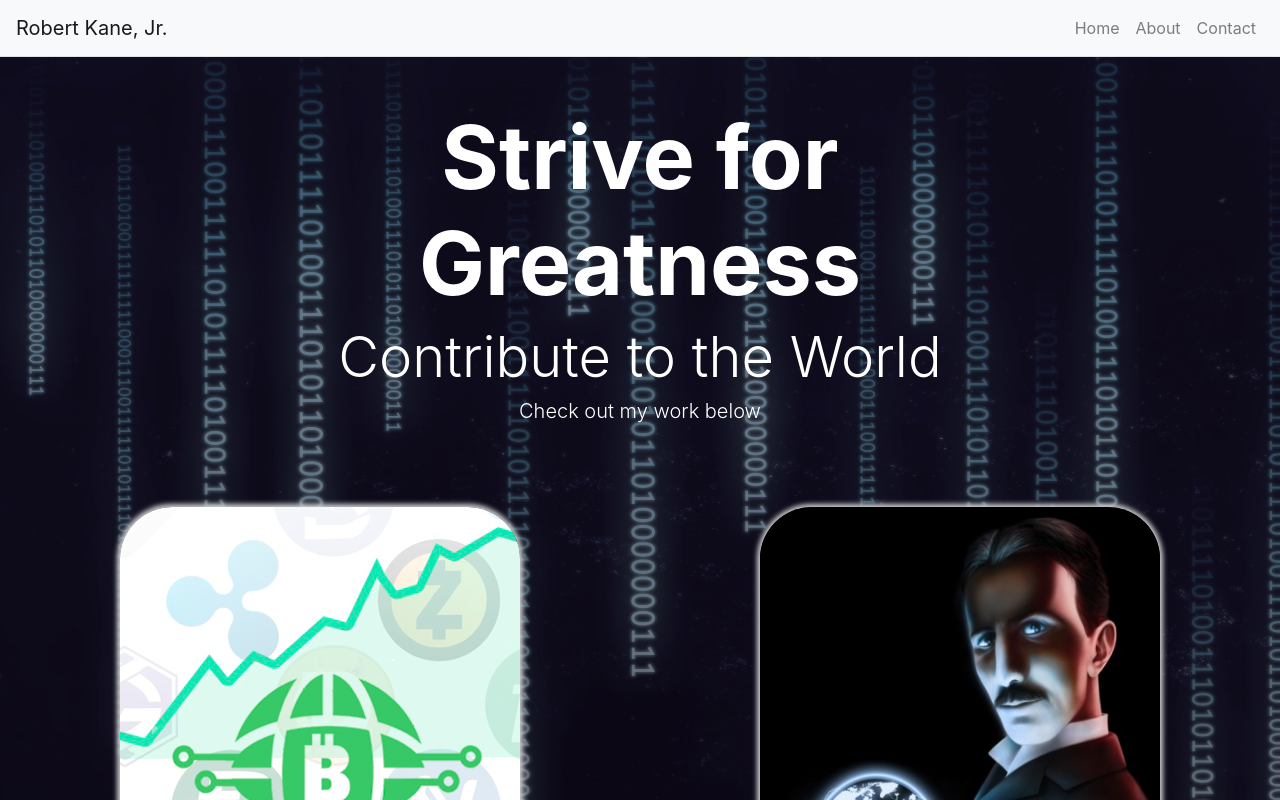
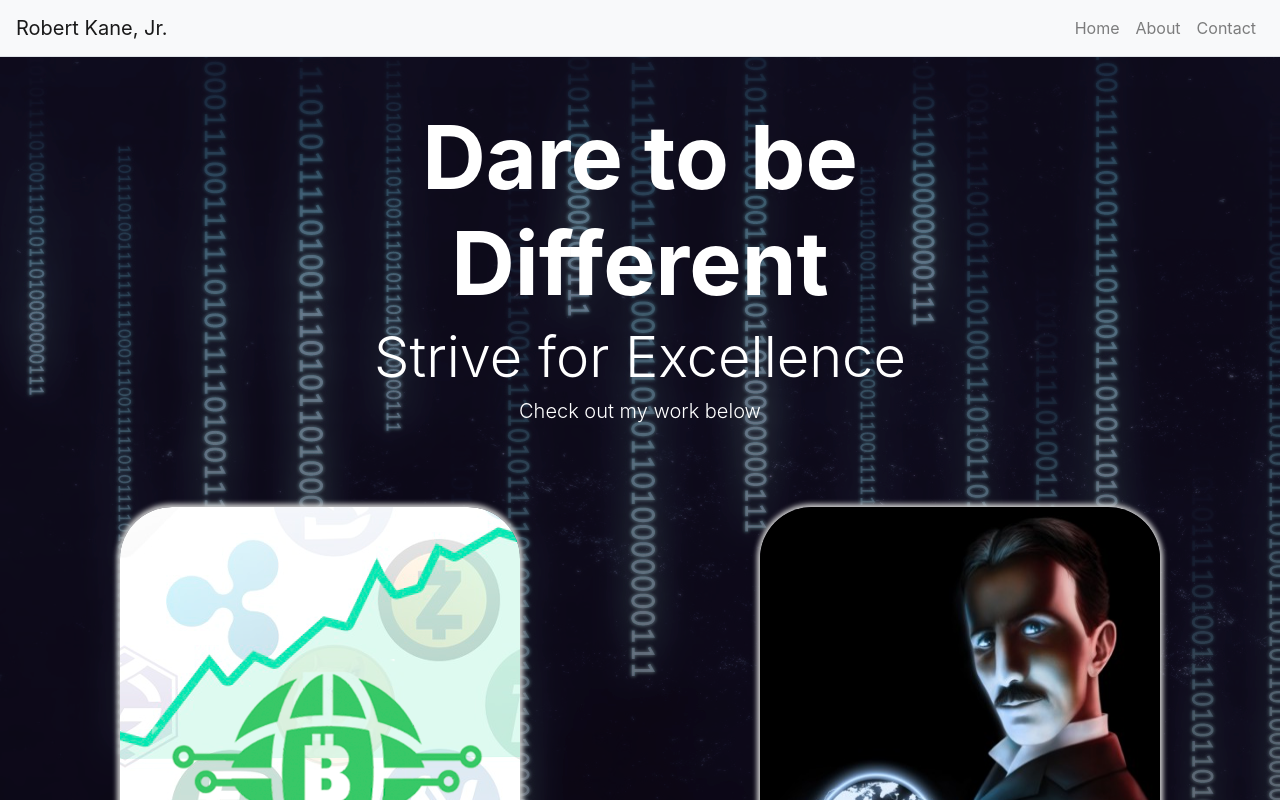
Before and after one commit to bkane90/new-portfolio, a React (Create React App) app in the folder portfolio-site/: page / in a window 1280 px wide. Shown: the top 800 px of the page. Built offline with nearby package versions, Linux system fonts and the light colour scheme.

Commit message:
ready for build

```diff
--- a/portfolio-site/src/components/Header.jsx
+++ b/portfolio-site/src/components/Header.jsx
@@ -19,8 +19,8 @@ class Header extends React.Component {
                 { title: 'Contact', path: '/contact' },
             ],
             home: {
-                title: 'Strive for Greatness',
-                subTitle: 'Contribute to the World',
+                title: 'Dare to be Different',
+                subTitle: 'Strive for Excellence',
                 text: 'Check out my work below'
             },
             about: {
--- a/portfolio-site/src/pages/AboutPage.jsx
+++ b/portfolio-site/src/pages/AboutPage.jsx
@@ -26,7 +26,7 @@ function AboutPage(props) {
 
                         <p> As a student of life, I'm deeply passionate about self-improvement and have an insatisable appetite for learning. In my neverending quest for knowledge, I'm always seeking to better myself and continually learn new things in all aspects of life. In terms of web development, these qualities allow me to push the limitations of my current capabilities while always striving to become a better programmer.</p>
 
-                        <p>When I'm not busy coding, you can usually find me enjoying some of my favorite hobbies. These include meditation, yoga, weight-training, reading, snowboarding, DJing, cooking, fishing, and traveling. Besides programming languages, I'm also currently learning how to speak Spanish. Eventually I strive to be bilingual and add that to my already dynamic skillset.</p>
+                        <p>When I'm not busy coding, you can usually find me enjoying some of my favorite hobbies. These include reading, meditation, yoga, weight-training, snowboarding, DJing, cooking, fishing, and traveling. Besides programming languages, I'm also currently learning how to speak Spanish. Eventually I strive to be bilingual and add that to my already dynamic skillset.</p>
                     </Content>
                 </Row>
             </Container>
```
Also changed, not shown: 2 other files (tests, documents, lock files or other folders).
